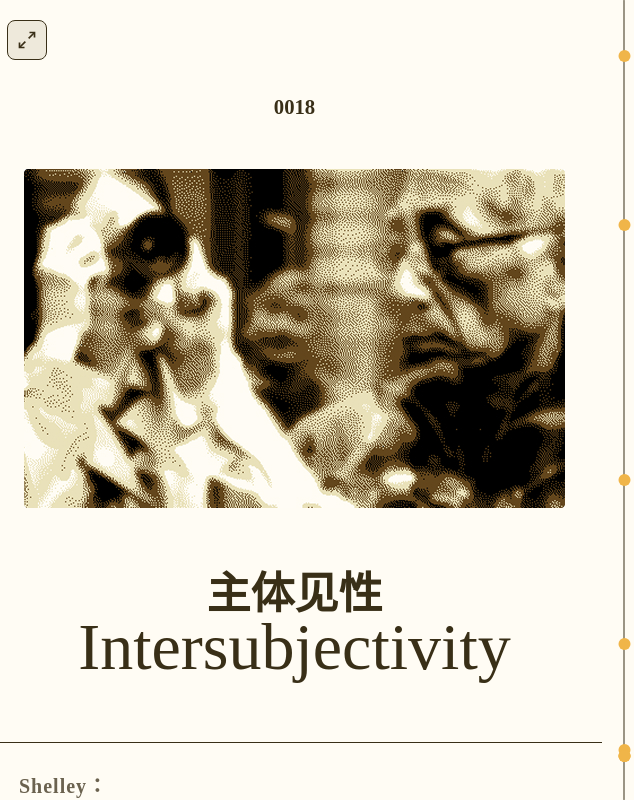
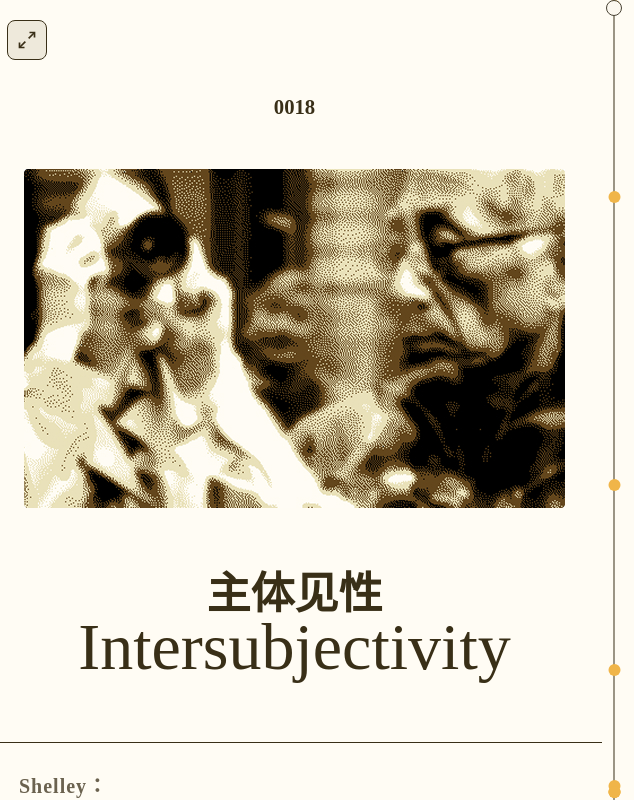
Before and after one commit to Yiqi71/dune_dictionary, a plain HTML site: page index.html in a window 1280 px wide. Both pictures are taken after a click on the element 775 px from the left and 600 px from the top of the page. Shown: the full height of the page, 646-1280 px from the left. Drawn offline with nearby package versions, Linux system fonts and the light colour scheme; a small style sheet from the web is missing; files whose address does not match are found by name; a web font is replaced by a local one.

Commit message:
改scroll没改好

```diff
--- a/detail.js
+++ b/detail.js
@@ -49,7 +49,7 @@ function filterProposer(name) {
     return relatedContainer;
 }
 
-function togglePanelWidth(){
+function togglePanelWidth() {
     const panel = document.getElementById('floating-panel');
     const expandBtn = document.getElementById('expand-btn');
 
@@ -321,7 +321,7 @@ function updateTabContent(tabType = "brief") {
 
 // 滑轨配置参数
 const SCROLL_CONFIG = {
-    thumbMargin: 50, // thumb上下边距，可调整参数
+    thumbMargin: 0, // thumb上下边距，可调整参数
     thumbSize: 14 // thumb大小
 };
 
@@ -330,37 +330,25 @@ const panelMain = document.querySelector('.panel-main'); // 改为选择 panel-m
 const scrollThumb = document.querySelector('.scroll-thumb');
 const scrollTrack = document.querySelector('.scroll-track');
 
-function updateThumbPosition() {
-    if (!panelMain) return;
 
+panelMain.addEventListener("scroll", () => {
+    const scrollTop = panelMain.scrollTop;
     const contentHeight = panelMain.scrollHeight;
     const visibleHeight = panelMain.clientHeight;
-    const scrollTop = panelMain.scrollTop;
 
-    if (contentHeight <= visibleHeight) {
-        scrollThumb.style.display = 'none';
-        return;
-    }
 
-    scrollThumb.style.display = 'block';
+    const trackHeight = panelMain.clientHeight;
+    const thumbHeight = scrollThumb.offsetHeight;
 
-    // 计算thumb可活动范围
-    const trackHeight = panelMain.clientHeight;
-    const thumbActiveRange = trackHeight - (SCROLL_CONFIG.thumbMargin * 2);
+    const thumbActiveRange = trackHeight - (SCROLL_CONFIG.thumbMargin * 2) - thumbHeight;
 
-    // 计算当前滚动比例
     const scrollRatio = scrollTop / (contentHeight - visibleHeight);
 
-    // 计算thumb位置（在活动范围内）
-    const thumbPosition = SCROLL_CONFIG.thumbMargin + (scrollRatio * thumbActiveRange);
+    const thumbTop = SCROLL_CONFIG.thumbMargin + scrollRatio * thumbActiveRange;
+    scrollThumb.style.display = 'block';
+    scrollThumb.style.top = `${thumbTop}px`;
+});
 
-    scrollThumb.style.top = `${thumbPosition}px`;
-}
-
-// 监听主容器滚动 → 更新圆点位置
-if (panelMain) {
-    panelMain.addEventListener('scroll', updateThumbPosition);
-}
 
 // 拖动功能
 let isDragging = false;
@@ -409,45 +397,23 @@ function renderScrollMarkers() {
     // 清空旧的 marker
     scrollTrack.querySelectorAll(".scroll-marker").forEach(el => el.remove());
 
-    const sections = [{
-            id: "panel-top",
-            label: "顶部",
-            isTop: true
-        }, // 新增顶部marker
-        {
-            id: "section-brief",
-            label: "释义"
-        },
-        {
-            id: "section-example",
-            label: "例句"
-        },
-        {
-            id: "section-proposers",
-            label: "提出人"
-        },
-        {
-            id: "section-source",
-            label: "来源"
-        },
-        {
-            id: "section-related-works",
-            label: "相关著作"
-        },
-        {
-            id: "section-contributors",
-            label: "contributors"
-        },
-        {
-            id: "section-editors",
-            label: "编辑"
-        }
+    const sections = [
+        { id: "panel-top", label: "顶部", isTop: true },
+        { id: "section-brief", label: "释义" },
+        { id: "section-example", label: "例句" },
+        { id: "section-proposers", label: "提出人" },
+        { id: "section-source", label: "来源" },
+        { id: "section-related-works", label: "相关著作" },
+        { id: "section-contributors", label: "contributors" },
+        { id: "section-editors", label: "编辑" }
     ];
 
     const contentHeight = panelMain.scrollHeight;
     const visibleHeight = panelMain.clientHeight;
+    const contentScrollableRange = contentHeight - visibleHeight;
+
     const trackHeight = panelMain.clientHeight;
-    const thumbActiveRange = trackHeight - (SCROLL_CONFIG.thumbMargin * 2);
+    const thumbActiveRange = trackHeight - (SCROLL_CONFIG.thumbMargin * 2)-SCROLL_CONFIG.thumbSize;
 
     // 如果内容不需要滚动，不显示markers
     if (contentHeight <= visibleHeight) return;
@@ -465,8 +431,10 @@ function renderScrollMarkers() {
             if (!el) return;
 
             // 计算section在整个内容中的相对位置
-            const sectionTop = el.offsetTop;
-            const contentScrollableRange = contentHeight - visibleHeight;
+            const sectionRect = el.getBoundingClientRect();
+            const panelRect = panelMain.getBoundingClientRect();
+            const sectionTop = panelMain.scrollTop + (sectionRect.top - panelRect.top);
+
 
             // 计算滚动比例（当section滚动到顶部时的比例）
             const scrollRatio = Math.min(sectionTop / contentScrollableRange, 1);
@@ -495,9 +463,9 @@ function renderScrollMarkers() {
             });
 
             // 更新thumb位置使其对齐到marker
-            setTimeout(() => {
-                scrollThumb.style.top = `${markerTop}px`;
-            }, 50); // 延迟一点确保滚动开始后再更新
+            // setTimeout(() => {
+            //     scrollThumb.style.top = `${markerTop}px`;
+            // }, 50);
         });
 
         scrollTrack.appendChild(marker);
--- a/floatingPanel.css
+++ b/floatingPanel.css
@@ -67,8 +67,8 @@
     padding: 0;
 
     /* ID距离顶端96px，减去padding 16px = 80px */
-    margin-top: 80px;
-    margin-bottom: 50px;
+    padding-top: 80px;
+    padding-bottom: 50px;
 }
 
 
@@ -88,7 +88,7 @@
     object-fit: cover;
     margin: 0;
     padding: 0;
-    margin-bottom: 50px;
+    padding-bottom: 50px;
     /* img到div之间50px */
 }
 
@@ -191,8 +191,8 @@
 }
 
 .panel-bottom .proposer-block p {
-    margin: 8px 0;
-    padding: 0;
+    padding: 4px 0;
+    margin: 0;
 }
 
 #section-related-works {
@@ -472,18 +472,17 @@
     position: absolute;
     top: 0;
     bottom: 0;
-    left: 50%;
+    left: 0;
     transform: translateX(-50%);
     width: 1px;
     background: #392F17;
     border-radius: 1px;
-    /* 移除 margin，让轨道顶天立地 */
 }
 .panel-slide .scroll-thumb {
     position: absolute;
-    top: 50px;
+    top: 0;
     /* 初始位置设在上边距处 */
-    left: 50%;
+    left: 0%;
     transform: translate(-50%, 0);
     width: 14px;
     height: 14px;
```
